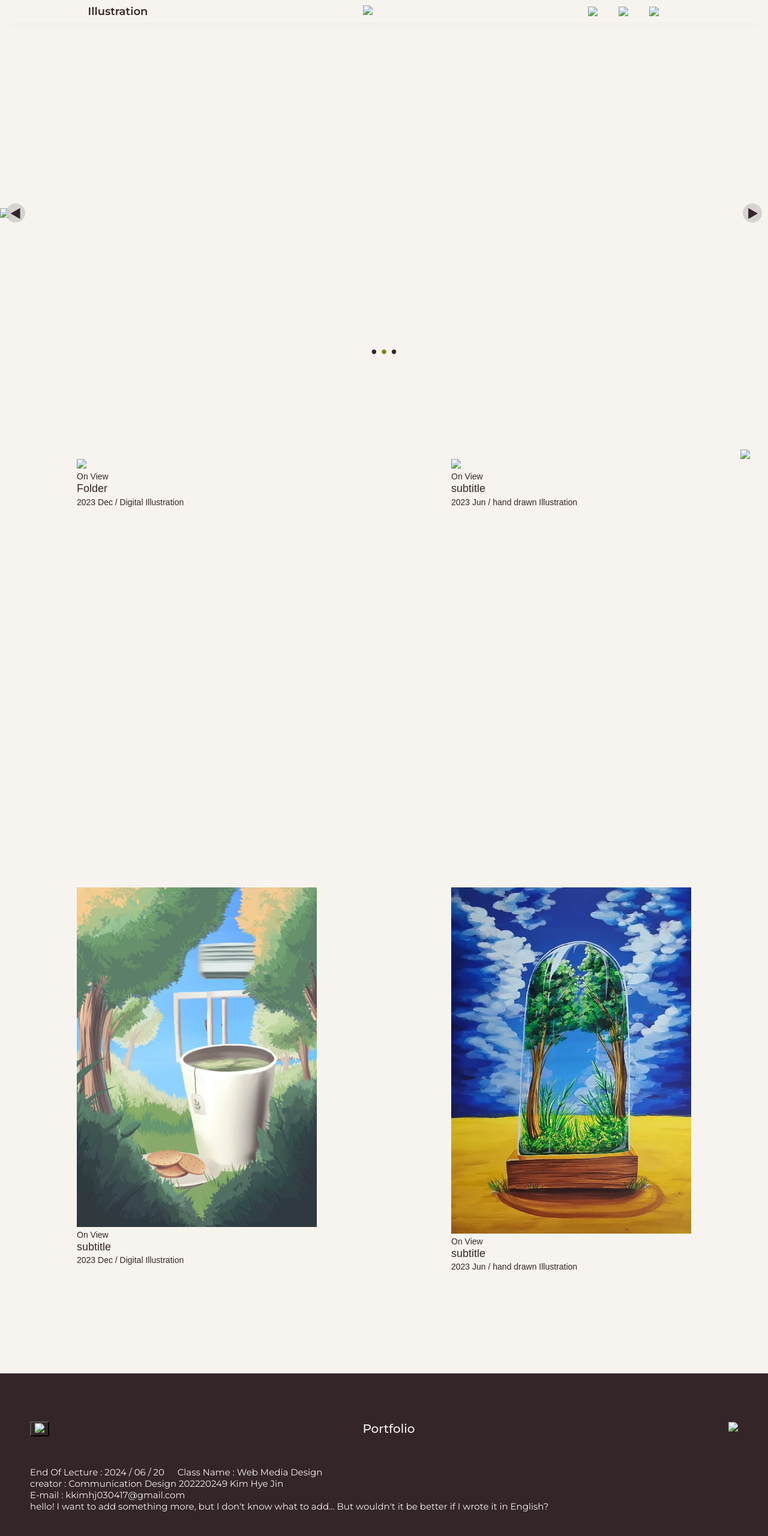
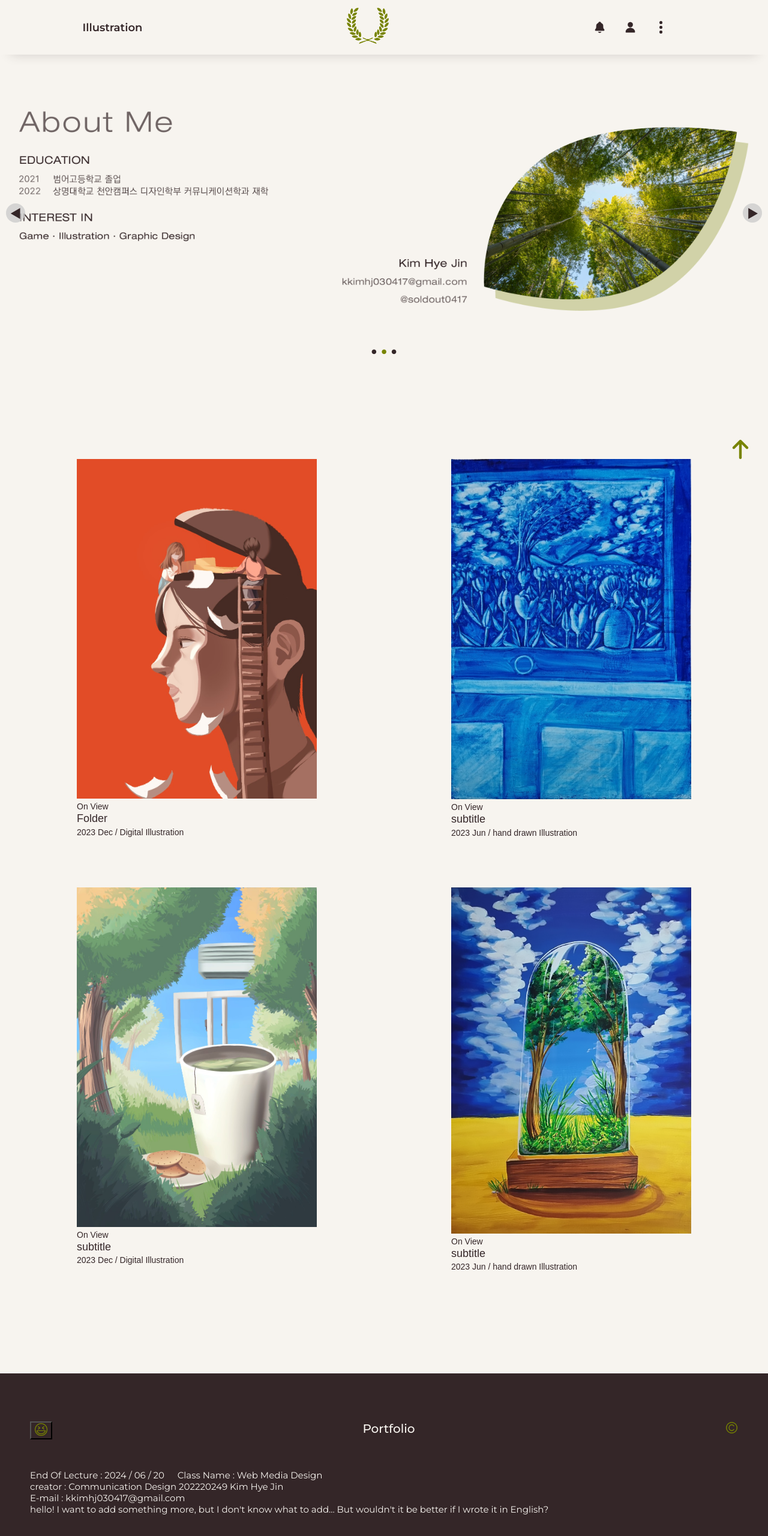
Before and after one commit to SANGMYUNGHYEJIN/WMD_project, a website: page index.html in a window 1280 px wide. Shown: the top 2560 px of the page at 60% size. Drawn offline with Linux system fonts and the light colour scheme; grey boxes are pictures that could not be loaded.

Commit message:
경로를 잘모 ㅅ설정함

```diff
--- a/index.html
+++ b/index.html
@@ -14,18 +14,18 @@
       <div class="navigation_top">
         <div class="list list_text-il">Illustration</div>
         <div class="list">
-          <img class="img" src="../../../../src_img/leaf-icon.png" />
+          <img class="img" src="./asset/leaf-icon.png" />
         </div>
         <div class="navigation_list">
           <div class="navigation_list navigation_list-icon">
-            <img class="list listimg" src="../../../../src_img/bell-icon.png" />
+            <img class="list listimg" src="./asset/bell-icon.png" />
 
-            <img class="list listimg" src="../../../../src_img/user-icon.png" />
-            <img class="list listimg" src="../../../../src_img/menu-icon.png" />
+            <img class="list listimg" src="./asset/user-icon.png" />
+            <img class="list listimg" src="./asset/menu-icon.png" />
           </div>
 
           <div class="navigation_list menuimg">
-            <img id="listimg-menu" src="../../../../src_img/menu-icon.png" />
+            <img id="listimg-menu" src="./asset/menu-icon.png" />
           </div>
         </div>
       </div>
@@ -34,13 +34,13 @@
     <div class="container">
       <div class="slide slide_wrap">
         <div class="slide_item item1">
-          <img class="slideimg" src="../../../../src_img/slide-1.jpg" />
+          <img class="slideimg" src="./asset/slide-1.jpg" />
         </div>
         <div class="slide_item item2">
-          <img class="slideimg" src="../../../../src_img/slide-2.jpg" />
+          <img class="slideimg" src="./asset/slide-2.jpg" />
         </div>
         <div class="slide_item item3">
-          <img class="slideimg" src="../../../../src_img/slide-3.jpg" />
+          <img class="slideimg" src="./asset/slide-3.jpg" />
         </div>
 
         <div class="slide_prev_button slide_button">◀</div>
@@ -51,7 +51,7 @@
     </div>
     <div class="section">
       <div class="card">
-        <img class="card__img" src="../../../../src_img/red_ill.jpg" />
+        <img class="card__img" src="./asset/red_ill.jpg" />
         <div class="card__bottom">
           <div class="card__title">On View</div>
           <div class="card__subtitle">Folder</div>
@@ -59,7 +59,7 @@
         </div>
       </div>
       <div class="card">
-        <img class="card__img" src="../../../../src_img/blue_ill.jpg" />
+        <img class="card__img" src="./asset/blue_ill.jpg" />
         <div class="card__bottom">
           <div class="card__title">On View</div>
           <div class="card__subtitle">subtitle</div>
@@ -88,12 +88,12 @@
       <div class="footer_menu">
         <div class="lefttext_1">
           <button class="memebtn" onclick="location.href='meme.html'">
-            <img class="listimg" src="../../../../src_img/smile-icon.png" />
+            <img class="listimg" src="./asset/smile-icon.png" />
           </button>
         </div>
         <div class="lefttext_2">Portfolio</div>
         <div class="lefttext_3">
-          <img class="listimg" src="../../../../src_img/c-icon.png" />
+          <img class="listimg" src="./asset/c-icon.png" />
         </div>
       </div>
       <div class="text">
@@ -110,24 +110,24 @@
       <div class="footer_hlicon">
         <div class="hlicon">
           <a href="https://www.instagram.com/soldout0417/"
-            ><img class="bottomicon" src="../../../../src_img/in-icon.png"
+            ><img class="bottomicon" src="./asset/in-icon.png"
           /></a>
         </div>
         <div class="hlicon">
           <a href="https://github.com/SANGMYUNGHYEJIN/WMD_project"
-            ><img class="bottomicon" src="../../../../src_img/git-icon.png"
+            ><img class="bottomicon" src="./asset/git-icon.png"
           /></a>
         </div>
         <div class="hlicon">
           <a href="https://www.youtube.com/channel/UC_N-OlFuD4pk_CwLYI_lYWQ"
-            ><img class="bottomicon" src="../../../../src_img/you-icon.png"
+            ><img class="bottomicon" src="./asset/you-icon.png"
           /></a>
         </div>
       </div>
     </div>
     <div class="btn">
       <a href="https://sangmyunghyejin.github.io/WMD_project/"
-        ><img class="btnimg" src="../../../../src_img/arrow-icon.png"
+        ><img class="btnimg" src="./asset/arrow-icon.png"
       /></a>
     </div>
   </body>
```
